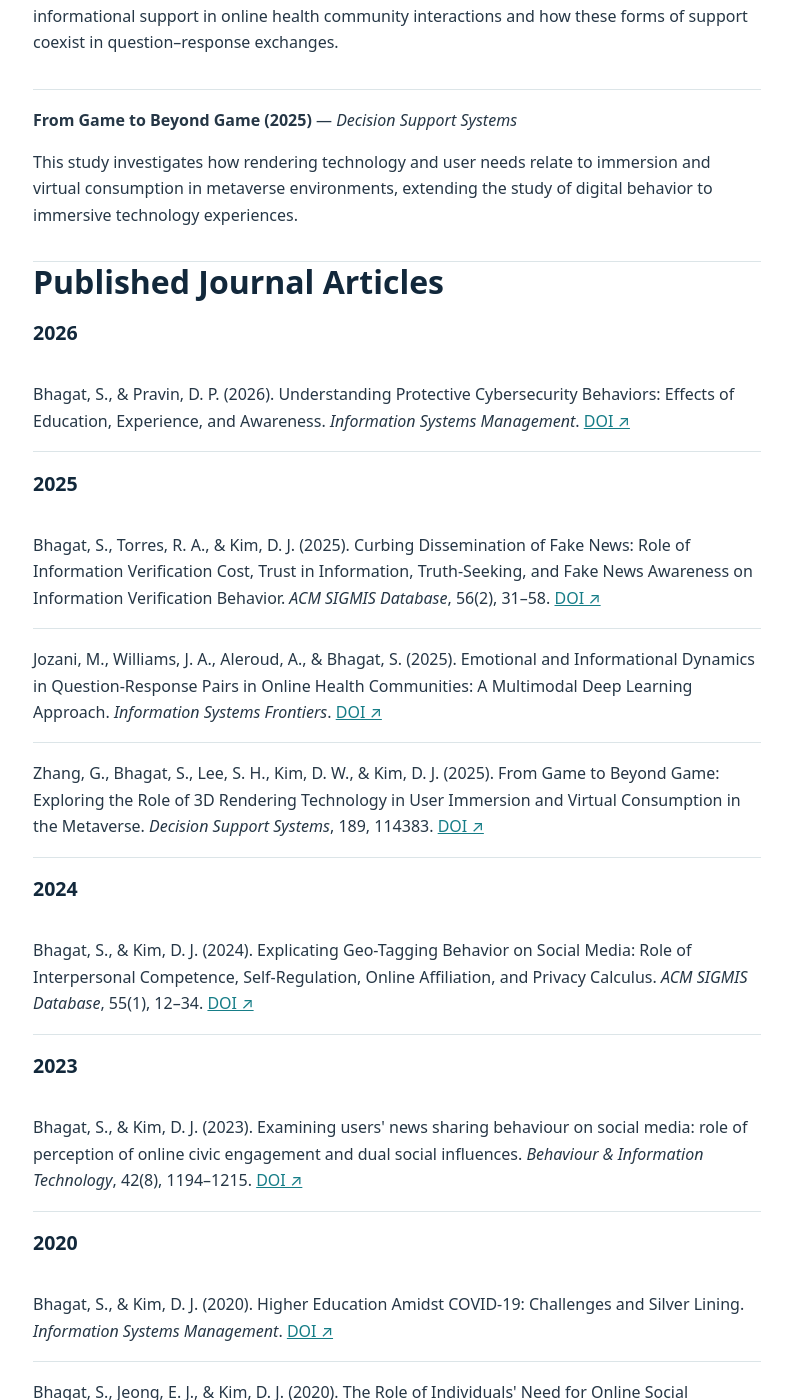
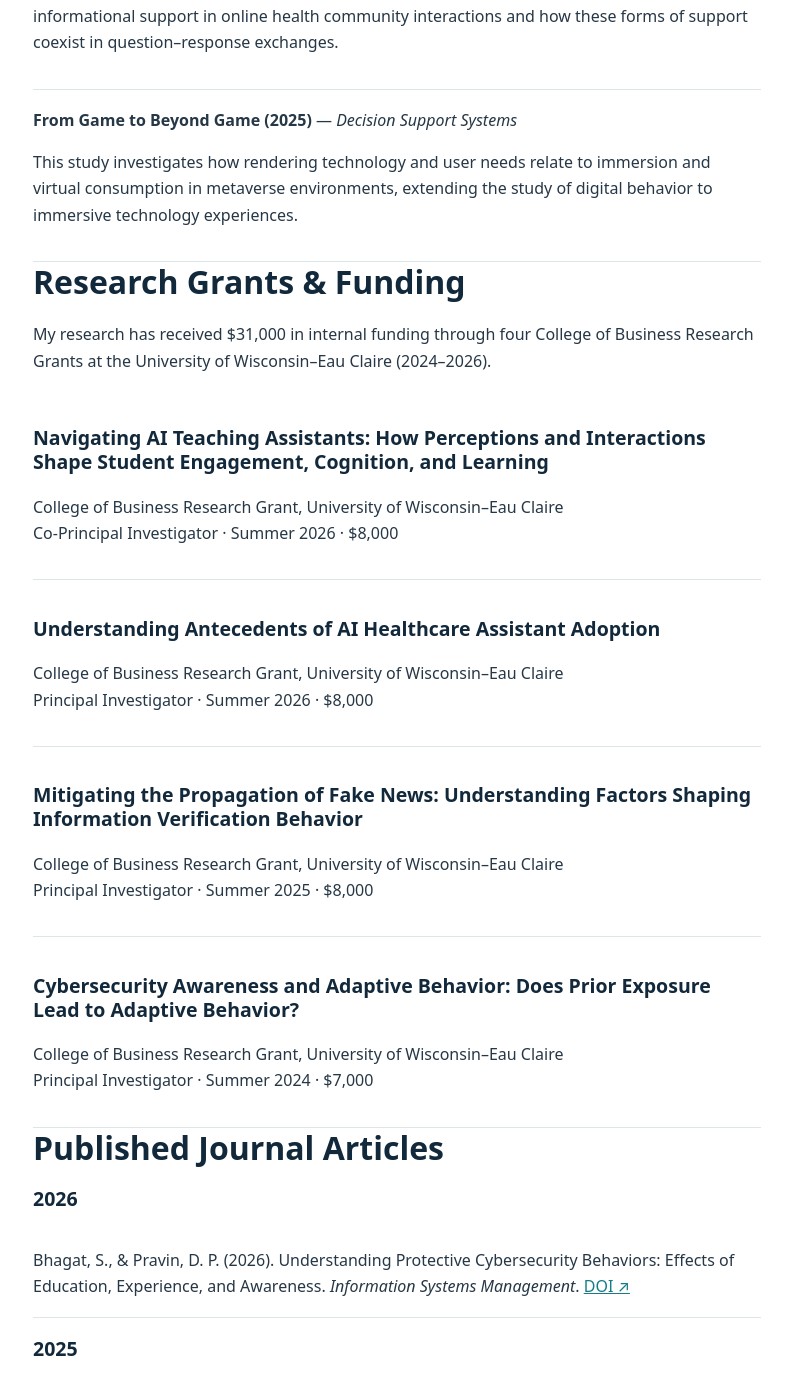
Before and after one commit to sarbottambhagat/sarbottambhagat.github.io, a Jekyll site: the page built from research.md, in a window 1280 px wide and 1400 px high, scrolled down 2734 px. Shown: the whole window, without its empty margins (243-1035 px from the left). Built offline with Jekyll 4.4.1, drawn with Linux system fonts in a browser that asks for light colours.

Commit message:
Add four awarded College of Business research grants and funding summary

```diff
--- a/research.md
+++ b/research.md
@@ -29,6 +29,12 @@ permalink: /research/
 <h3>Technology-Mediated Experiences and Information Support</h3>
 <div class="pub"><strong>Emotional and Informational Dynamics in Online Health Communities (2025)</strong> — <em>Information Systems Frontiers</em><p>This collaborative study uses multimodal machine learning to examine emotional and informational support in online health community interactions and how these forms of support coexist in question–response exchanges.</p></div>
 <div class="pub"><strong>From Game to Beyond Game (2025)</strong> — <em>Decision Support Systems</em><p>This study investigates how rendering technology and user needs relate to immersion and virtual consumption in metaverse environments, extending the study of digital behavior to immersive technology experiences.</p></div>
+<h2>Research Grants &amp; Funding</h2>
+<p>My research has received $31,000 in internal funding through four College of Business Research Grants at the University of Wisconsin–Eau Claire (2024–2026).</p>
+<div class="pub"><h3>Navigating AI Teaching Assistants: How Perceptions and Interactions Shape Student Engagement, Cognition, and Learning</h3><p>College of Business Research Grant, University of Wisconsin–Eau Claire<br>Co-Principal Investigator · Summer 2026 · $8,000</p></div>
+<div class="pub"><h3>Understanding Antecedents of AI Healthcare Assistant Adoption</h3><p>College of Business Research Grant, University of Wisconsin–Eau Claire<br>Principal Investigator · Summer 2026 · $8,000</p></div>
+<div class="pub"><h3>Mitigating the Propagation of Fake News: Understanding Factors Shaping Information Verification Behavior</h3><p>College of Business Research Grant, University of Wisconsin–Eau Claire<br>Principal Investigator · Summer 2025 · $8,000</p></div>
+<div class="pub"><h3>Cybersecurity Awareness and Adaptive Behavior: Does Prior Exposure Lead to Adaptive Behavior?</h3><p>College of Business Research Grant, University of Wisconsin–Eau Claire<br>Principal Investigator · Summer 2024 · $7,000</p></div>
 <h2>Published Journal Articles</h2>
 <h3>2026</h3>
 <div class="pub">Bhagat, S., &amp; Pravin, D. P. (2026). Understanding Protective Cybersecurity Behaviors: Effects of Education, Experience, and Awareness. <em>Information Systems Management</em>. <a href="https://doi.org/10.1080/10580530.2026.2647719">DOI ↗</a></div>
```
